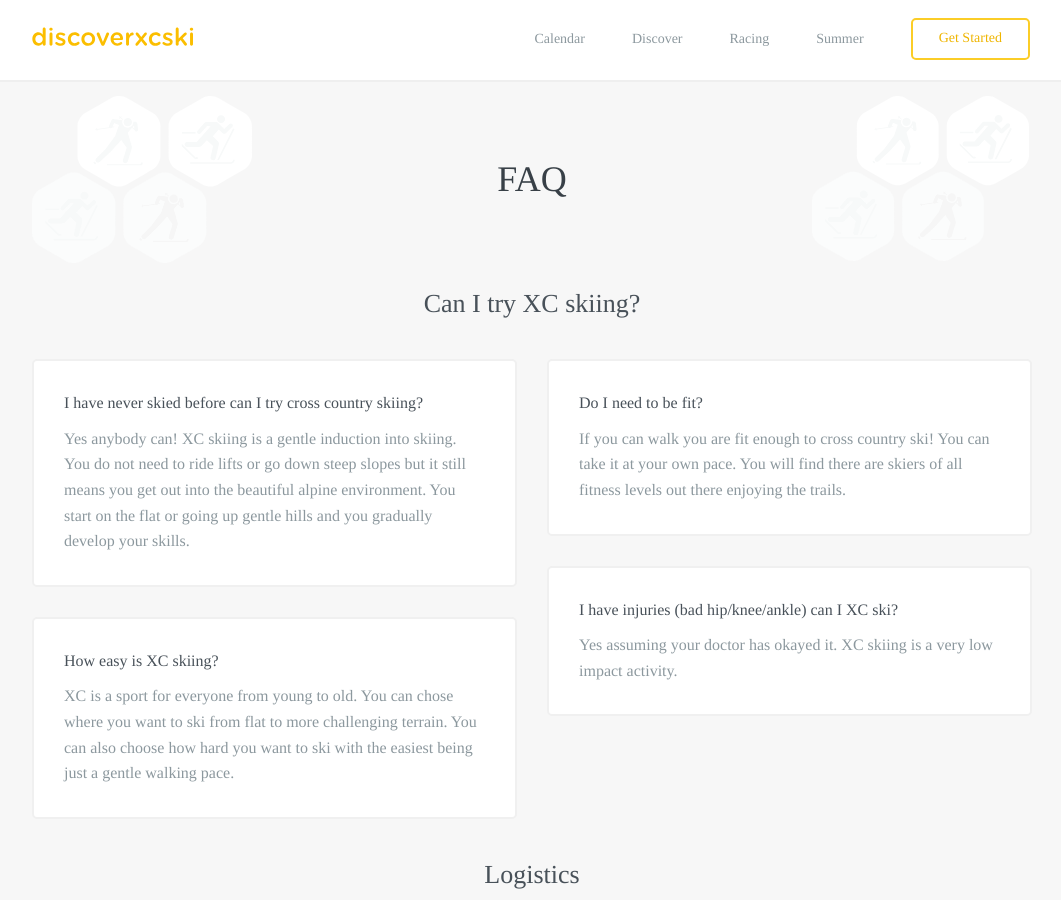
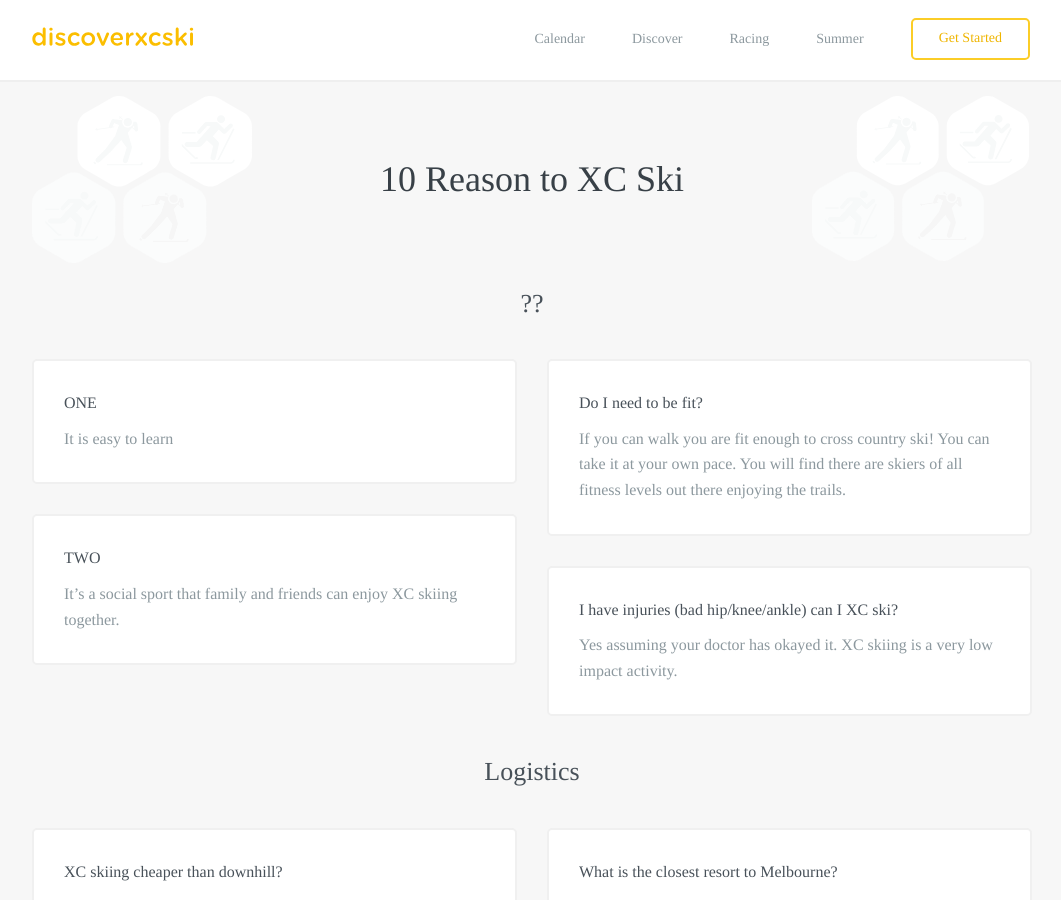
Before and after one commit to robcatto/robcatto.github.io, a Jekyll site: the page built from discoverxc/10-reasons-to-try-xc-skiing/index.html, in a window 1280 px wide and 900 px high. Shown: the whole window, without its empty margins (108-1169 px from the left). Built offline with Jekyll 4.4.1, drawn with Linux system fonts in a browser that asks for light colours; some web fonts are replaced; Markdown is read by kramdown in place of the engine named in the settings.

Commit message:
Update index.html

```diff
--- a/discoverxc/10-reasons-to-try-xc-skiing/index.html
+++ b/discoverxc/10-reasons-to-try-xc-skiing/index.html
@@ -12,7 +12,7 @@ layout: default
             </div>
 
             <section>
-                <h1>FAQ</h1>
+                <h1>10 Reason to XC Ski</h1>
             </section>
 
 
@@ -42,22 +42,22 @@ layout: default
 
                 <section class="mobile_section" style="padding-bottom: 40px; background-color: transparent; max-width: 1030px; box-shadow: none;">
 
-                <h3 class="faq__heading">Can I try XC skiing?</h3>
+                <h3 class="faq__heading">??</h3>
                 <div class="row" style="overflow: auto; max-width: 1030px;">
                       <div class="column two">
                       <div class="large-outline">
-                        <h3>I have never skied before can I try cross country skiing?</h3>
+                        <h3>ONE</h3>
                         <p>
-                                Yes anybody can!  XC skiing is a gentle induction into skiing.  You do not need to ride lifts or go down steep slopes but it still means you get out into the beautiful alpine environment. You start on the flat or going up gentle hills and you gradually develop your skills.
+                                It is easy to learn
                         </p>
                         </div>
 
 
 
                       <div class="large-outline">
-                        <h3>How easy is XC skiing?</h3>
+                        <h3>TWO</h3>
                         <p>
-                                XC is a sport for everyone from young to old.  You can chose where you want to ski from flat to more challenging terrain.  You can also choose how hard you want to ski with the easiest being just a gentle walking pace.
+                                It’s a social sport that family and friends can enjoy XC skiing together.
                         </p>
                         </div>
                         </div>
```
